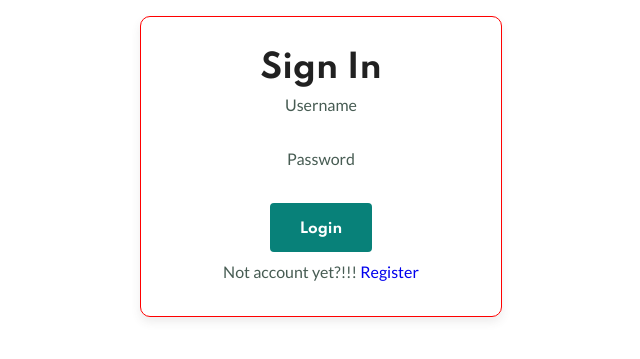
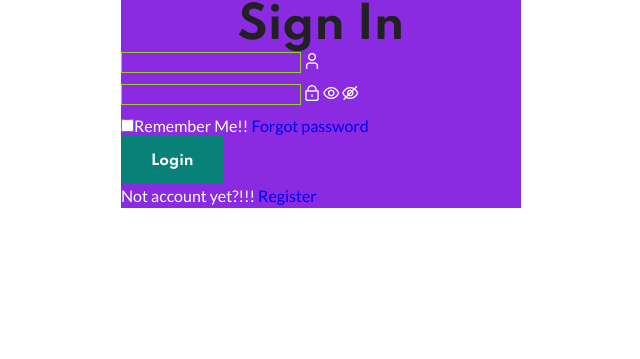
Before and after one commit to AkshayM2001/Mbazar, a Django app: page /loginRegister in a window 1280 px wide. Shown: the part 157-516 px from the top of the page, without its empty margins (319-959 px from the left). Run offline with Django 4.2, Linux system fonts and the light colour scheme; parts of the project's set-up code (start-up, migrations or seed data) failed here and were passed over; some libraries are stand-ins or nearby versions.

Commit message:
new login page

```diff
--- a/home/views1.py
+++ b/home/views1.py
@@ -1,8 +1,6 @@
 from django.shortcuts import render
-from .form import LoginForm
 from .form import SignUpfm
 from django.contrib.auth.forms import AuthenticationForm
-from .form import LoginForm
 # from django.shortcuts import render, redirect
 # from django.contrib import auth
 # from django.contrib import messages
@@ -25,19 +23,20 @@ def shop(request):
 
 
 def loginRegister(request):
-    if request.method == 'POST': # If the form has been submitted...
-        logset = LoginForm(request.POST)
+    return render(request, "login-resister.html")
+    # if request.method == 'POST': # If the form has been submitted...
+    #     logset = LoginForm(request.POST)
 
-        username = request.POST['username']
-        password1 = request.POST['password1']
-        user = authenticate(request, username = username, password1 = password1)
-        if not user is None:
-            print(username)
-            login(request,user)
-            return HttpResponseRedirect('/home')
-    else:
-        logset = LoginForm()
-        return render(request, "login-resister.html", {'logset':logset})
+    #     username = request.POST['username']
+    #     password1 = request.POST['password1']
+    #     user = authenticate(request, username = username, password1 = password1)
+    #     if not user is None:
+    #         print(username)
+    #         login(request,user)
+    #         return HttpResponseRedirect('/home')
+    # else:
+    #     logset = LoginForm()
+    #     return render(request, "login-resister.html", {'logset':logset})
 
 # def loginRegister(request):
 #     if request.method == 'POST':
--- a/static/style.css
+++ b/static/style.css
@@ -736,54 +736,31 @@ input {
 
 /*=============================================== LOGIN/ REGISTER =============================================*/
 
-
-.login-form {
+.body {
     display: flex;
     align-items: center;
     justify-content: center;
-    flex-direction: column;
-    padding: 1rem;
-    /* border: 1px solid red; */
-    background-color: rgba(255, 255, blue, alpha);
+}
+.wrapper {
+    width: 25rem;
+    background-color: blueviolet;
+    color: white;
 }
 
-.form {
-    border: 1px solid red;
-    padding: 2rem 0;
-    width: 29%;
-    border-radius: 10px;
-    box-shadow: 0 5px 10px rgba(74, 72, 72, 0.1);
-    display: flex;
-    /* justify-content: center; */
-    align-items: center;
-    flex-direction: column;
-    gap: .5rem;
-}
-.heading-lg {
-    font-size: var(--h2-font-size);
+.wrapper h1 {
+    text-align: center;
+    font-size: var(--h1-font-size);
 }
 
-.form .input-log p {
-    /* margin: 1rem 0; */
-    font-size: 1.3rem;
-    display: flex;
-    flex-direction: column;
-    /* padding: 1rem; */
+.wrapper .input-box {
+    width: 100%;
+    height: 2rem;
+    /* align-items: center; */
 }
-.form .input-log p input {
-    border: 1px solid var(--border-color-alt);
-    padding-inline: 1rem;
-    height: 40px;
-    width: 130%;
-    border-radius: .25rem;
-    font-size: var(--small-font-size);
-    transform: translateX(-20px);
+.wrapper .input-box input {
+    border: 1px solid yellowgreen;
 }
 
-
-/* .form .input-log p label {
-    margin-bottom: 1rem;
-} */
 
 .form button {
     display: inline-block;
--- a/templates/base.html
+++ b/templates/base.html
@@ -9,10 +9,8 @@
    href='https://cdn-uicons.flaticon.com/2.0.0/uicons-regular-straight/css/uicons-regular-straight.css'>
 
    <!--  ================ SWIPER CSS ================= */  -->
-   <link
-   rel="stylesheet"
-   href="https://cdn.jsdelivr.net/npm/swiper@11/swiper-bundle.min.css"
- />
+   <link rel="stylesheet"
+   href="https://cdn.jsdelivr.net/npm/swiper@11/swiper-bundle.min.css"/>
 
 
    <!--  ================ CSS ================= */  -->
--- a/templates/compare.html
+++ b/templates/compare.html
@@ -1,4 +1,6 @@
 {% extends  "base.html" %}
 {% block title %}Compare{% endblock  %}
 {% block body %}
+
+
 {% endblock %}
--- a/templates/login-resister.html
+++ b/templates/login-resister.html
@@ -2,22 +2,42 @@
 {% load static %}
 {% block title %}SignIn{% endblock %}
 
-
 {% block body %}
-<div class="login-form">
-
+<div class="body">
+    <div class="wrapper">
         <form method="POST" class="form signin" novalidate>
             {% csrf_token %}
-        <h2 class="heading-lg">Sign In</h2>
+            <h1 class="heading-lg">Sign In</h1>
             <!-- {% comment %} {% for logset in logset %}
                 {{logset.label}} {{logset}} {{logset.errors|striptags}} <br> <br>
             {% endfor %} {% endcomment %} -->
-        Username <input type="text" name="username" maxlength="150" autofocus required id="id_username_in">
+            <div class="input-box">
+                <input type="text" name="username1" maxlength="150" autofocus required id="id_username_in">
+                <i class="fi fi-rs-user"></i>
+            </div>
 
-        Password <input type="password" name="password1" autocomplete="new-password" required id="id_password">
-        <button type="submit">Login</button>
+            <div class="input-box">
+                <input type="password" name="password11" autocomplete="new-password" required id="id_password">
+                <i class="fi fi-rs-lock"></i>
+                <i class="fi fi-rs-eye"></i>
+                <i class="fi fi-rs-crossed-eye"></i>
+                <!-- <input type="checkbox" name="checkbox" id="pass_checkbox"> -->
+            </div>
+
+            <div class="rember-forgot">
+                <lable><input type="checkbox">Remember Me!!</lable>
+                <a href="#">Forgot password</a>
+            </div>
+            <button type="submit" class="btn">Login</button>
+
+            <div class="register-link">
                 <p class="register-text">Not account yet?!!! <a href="Register" class="register">Register</a></p>
+            </div>
         </form>
     </div>
 
+
+
+</div>
+
 {% endblock %}
```
Also changed, not shown: home/views.py (+37 -23 lines), templates/register.html (+8 -5 lines). Lines whose indentation alone changed are shown as unchanged.
